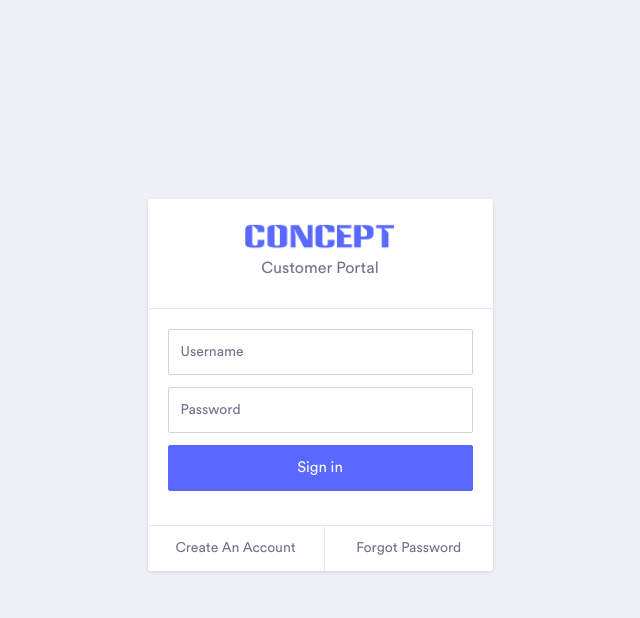
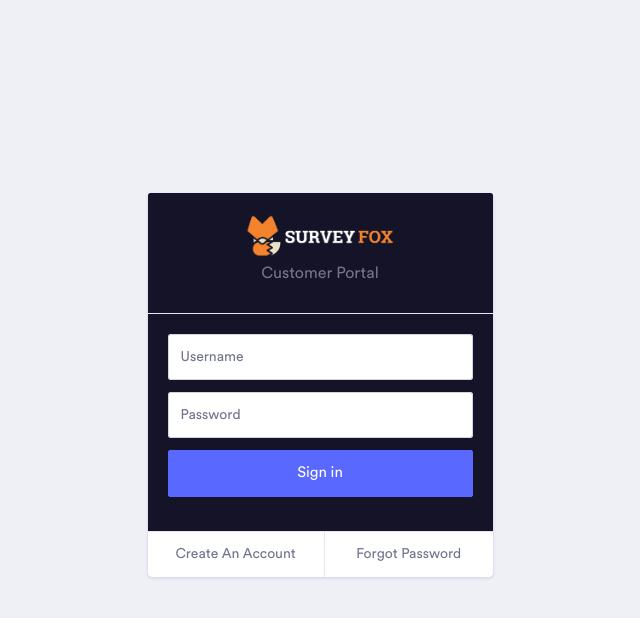
Before and after one commit to patel-isha/survey-fox, a PHP site: page /surveyfox/customer/login.php in a window 1280 px wide. Shown: the top 618 px of the page, without its empty margins (320-960 px from the left). Run offline with PHP 8.4, Linux system fonts and the light colour scheme.

Commit message:
edufeedback files

```diff
--- a/admin/forgot-password.php
+++ b/admin/forgot-password.php
@@ -34,7 +34,7 @@
     <!-- ============================================================== -->
     <div class="splash-container">
         <div class="card">
-            <div class="card-header text-center"><img class="logo-img" src="../images/logo.png"  width="150px" alt="logo"><span class="splash-description">Please enter your user information.</span></div>
+            <div class="card-header text-center"><img class="logo-img" src="../assets/img/logo/logo.png"  width="150px" alt="logo"><span class="splash-description">Please enter your user information.</span></div>
             <div class="card-body">
                 <form>
                     <p>Don't worry, we'll send you an email to reset your password.</p>
--- a/admin/login.php
+++ b/admin/login.php
@@ -67,7 +67,7 @@ if (isset($_POST['txtUsername'])) {
     <!-- ============================================================== -->
     <div class="splash-container">
         <div class="card ">
-            <div class="card-header text-center"><a href="../index.php"><img class="logo-img" src="../images/logo.png" alt="logo" width="150px"></a><span class="splash-description">Administrative Portal</span></div>
+            <div class="card-header text-center"><a href="../index.php"><img class="logo-img" src="../assets/img/logo/logo.png" alt="logo" width="150px"></a><span class="splash-description">Administrative Portal</span></div>
             <div class="card-body">
             <span class="text-danger">
                     <?php if (isset($error_message))
--- a/customer/forgot-password.php
+++ b/customer/forgot-password.php
@@ -25,6 +25,9 @@
         padding-top: 40px;
         padding-bottom: 40px;
     }
+    .colBlack {
+        background: #000;
+    }
     </style>
 </head>
 
@@ -34,7 +37,7 @@
     <!-- ============================================================== -->
     <div class="splash-container">
         <div class="card">
-            <div class="card-header text-center"><img class="logo-img" src="../images/logo.png"  width="150px" alt="logo"><span class="splash-description">Please enter your user information.</span></div>
+            <div class="card-header text-center"><img class="logo-img" src="../assets/img/logo/logo.png"  width="150px" alt="logo"><span class="splash-description">Please enter your user information.</span></div>
             <div class="card-body">
                 <form>
                     <p>Don't worry, we'll send you an email to reset your password.</p>
--- a/customer/login.php
+++ b/customer/login.php
@@ -60,6 +60,10 @@ if (isset($_POST['txtUsername'])) {
         padding-top: 40px;
         padding-bottom: 40px;
     }
+
+    .colBlack {
+        background: #151328;
+    }
     </style>
 </head>
 
@@ -67,9 +71,9 @@ if (isset($_POST['txtUsername'])) {
     <!-- ============================================================== -->
     <!-- login page  -->
     <!-- ============================================================== -->
-    <div class="splash-container">
-        <div class="card ">
-            <div class="card-header text-center"><a href="../index.php"><img class="logo-img" src="../images/logo.png" alt="logo" width="150px"></a><span class="splash-description">Customer Portal</span></div>
+    <div class="splash-container ">
+        <div class="card colBlack">
+            <div class="card-header text-center colBlack"><a href="../index.php"><img class="logo-img" src="../assets/img/logo/logo.png" alt="logo" width="150px"></a><span class="splash-description">Customer Portal</span></div>
             <div class="card-body">
             <span class="text-danger">
                     <?php if (isset($error_message))
```
